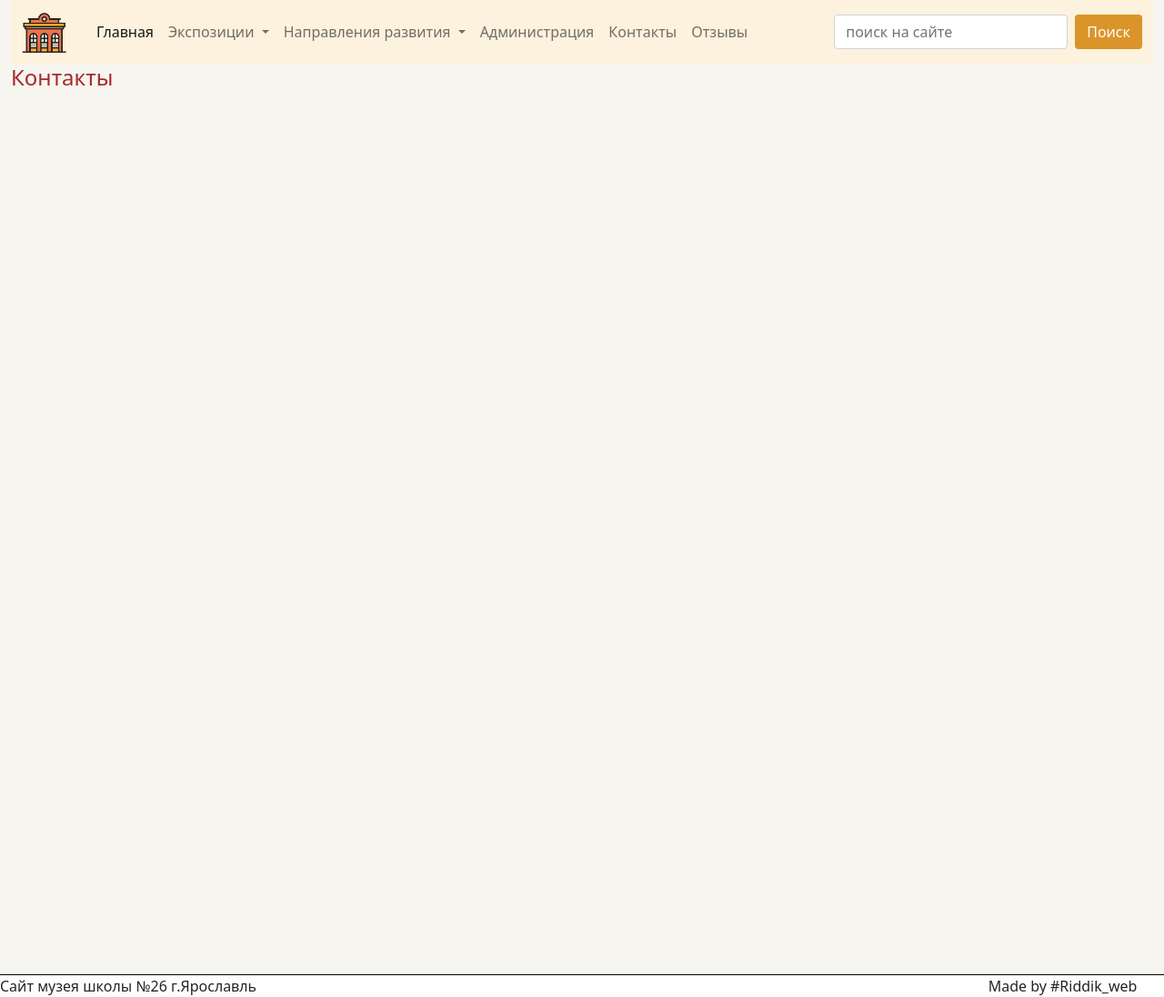
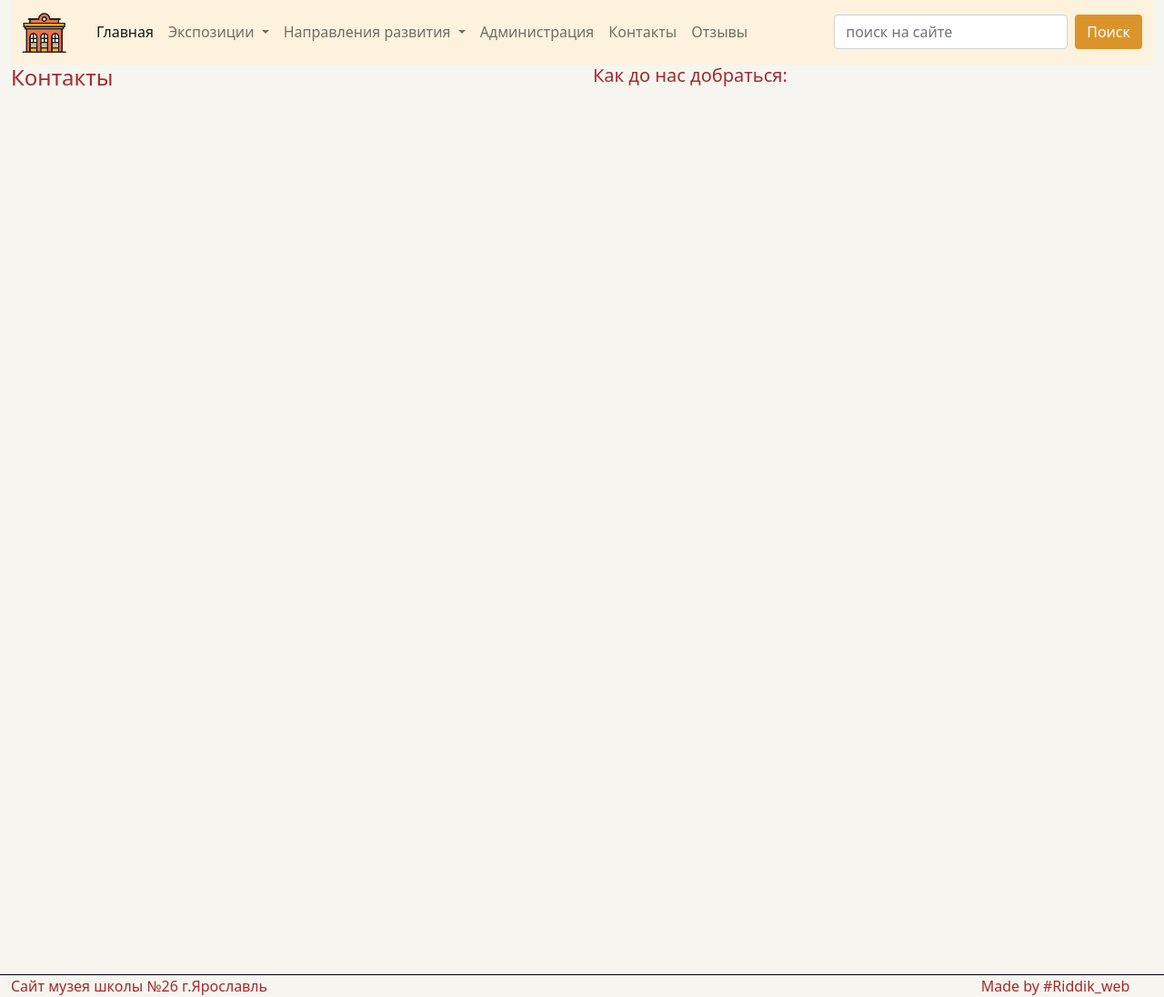
Before and after one commit to Riddik1993/museumSite, a Django app: page /contact/ in a window 1280 px wide. Shown: the whole page at 91% size. Run offline with Django 3.2, Linux system fonts and the light colour scheme; data that the repository does not hold is empty; parts of the project's set-up code (start-up, migrations or seed data) failed here and were passed over; some libraries are stand-ins or nearby versions.

Commit message:
added yandex-map to contacts

```diff
--- a/templates/main/contact.html
+++ b/templates/main/contact.html
@@ -32,7 +32,18 @@
 
              </div>
 
-          </div>
+
+
+
+
+        <div class="col-md-6 col-lg-6 col-sm-12">
+               <h5>Как до нас добраться:</h5>
+               <div >
+                 <iframe style="width:95%;" src="https://yandex.ru/map-widget/v1/?um=constructor%3Aac94f7777f57b5296d6680bfb95f234997eab89b64b68b29340ee0c4b0948b73&amp;source=constructor" width="500" height="400" frameborder="0"></iframe>
+               </div>
         </div>
 
+</div>
+
+
 {% endblock %}
```
